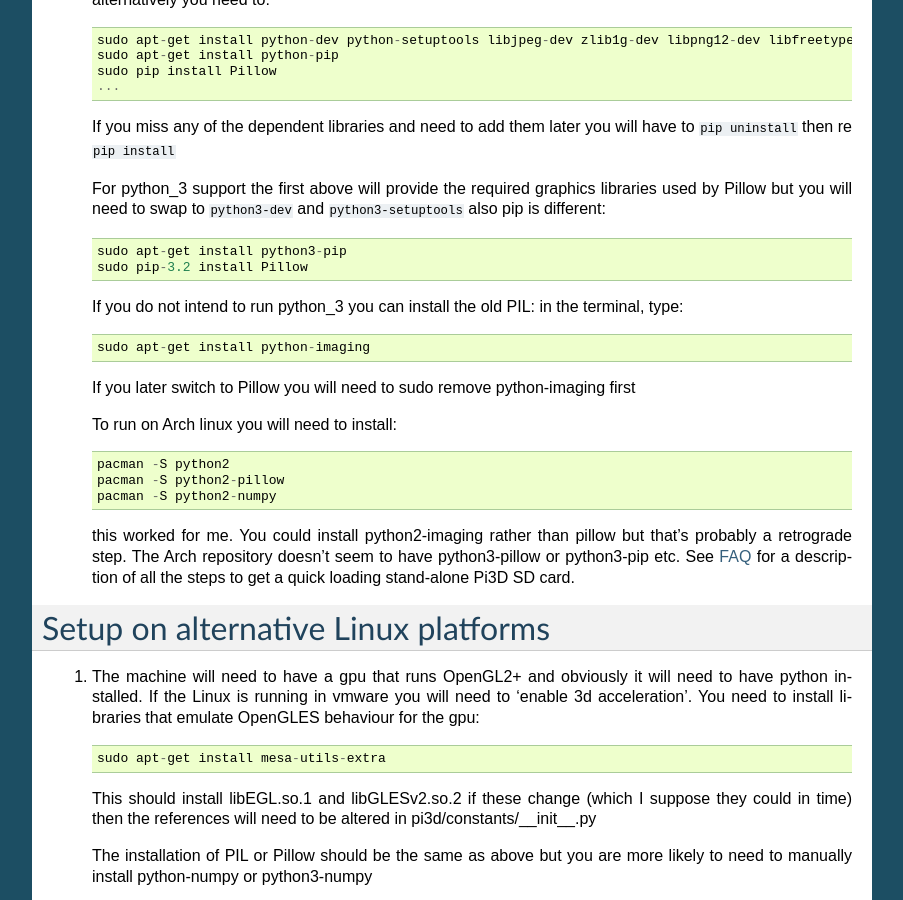
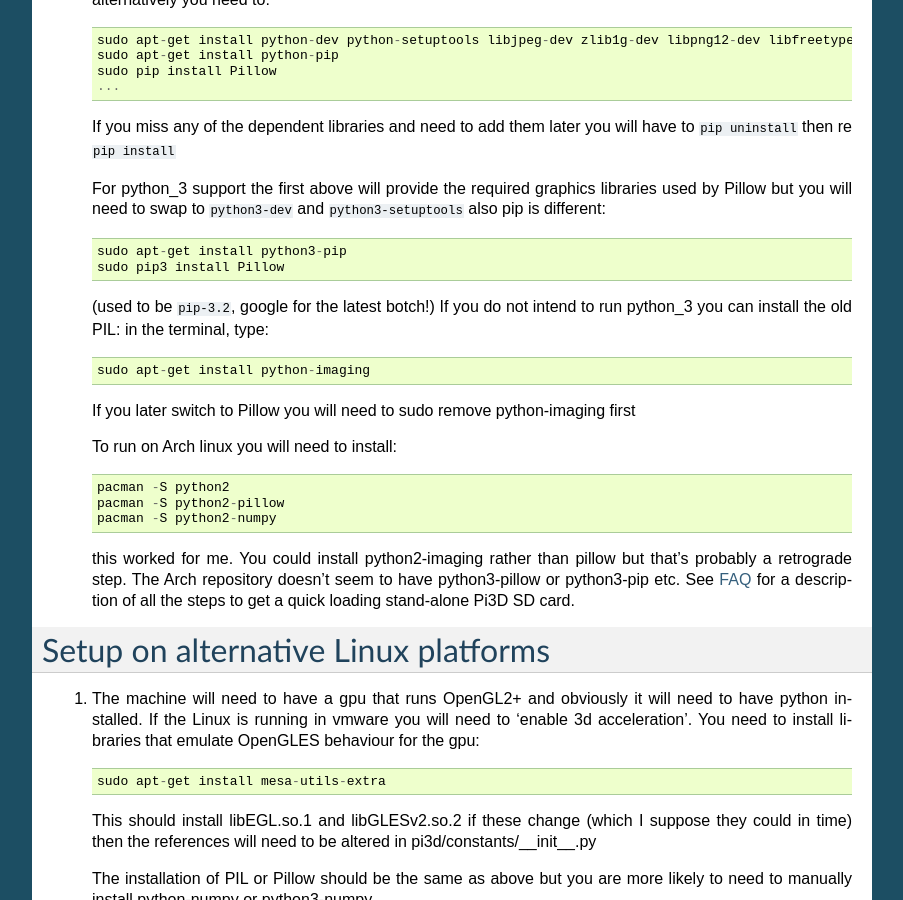
Before and after one commit to pi3d/pi3d.github.com, a Sphinx documentation site: the page built from sphinx/ReadMe.rst, in a window 1280 px wide and 900 px high, scrolled down 6814 px. Shown: the whole window, without its empty margins (198-1101 px from the left). Built offline with Sphinx 7.4.7, drawn with Linux system fonts in a browser that asks for light colours; some of the changed text lies outside the part shown.

Commit message:
pip3 revision

```diff
--- a/sphinx/ReadMe.rst
+++ b/sphinx/ReadMe.rst
@@ -162,8 +162,9 @@ Setup on the Raspberry Pi
 
       sudo pip install pi3d
 
-    Otherwise you can download from https://pypi.python.org/pypi/pi3d
-    and extract the package then in a terminal::
+    (or pip3 for use with python3) Otherwise you can download from
+    https://pypi.python.org/pypi/pi3d and extract the package then in a
+    terminal::
 
       sudo python setup.py install
 
@@ -222,10 +223,11 @@ Setup on the Raspberry Pi
     and ``python3-setuptools`` also pip is different::
 
       sudo apt-get install python3-pip
-      sudo pip-3.2 install Pillow
+      sudo pip3 install Pillow
 
-    If you do not intend to run python_3 you can install the old PIL: in the
-    terminal, type::
+    (used to be ``pip-3.2``, google for the latest botch!) If you do not
+    intend to run python_3 you can install the old PIL: in the terminal,
+    type::
 
       sudo apt-get install python-imaging
 
```
Also changed, not shown: ReadMe.rst (+7 -5 lines), 5 other files.
